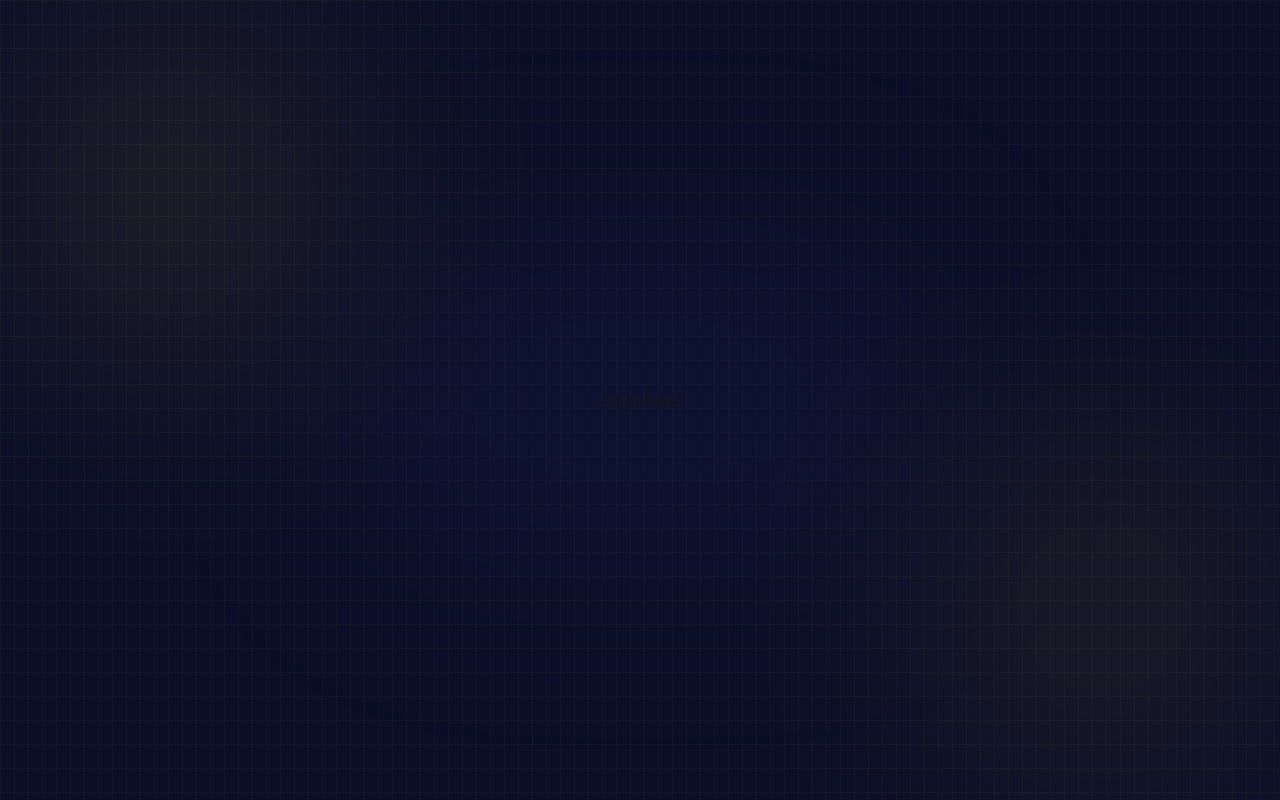
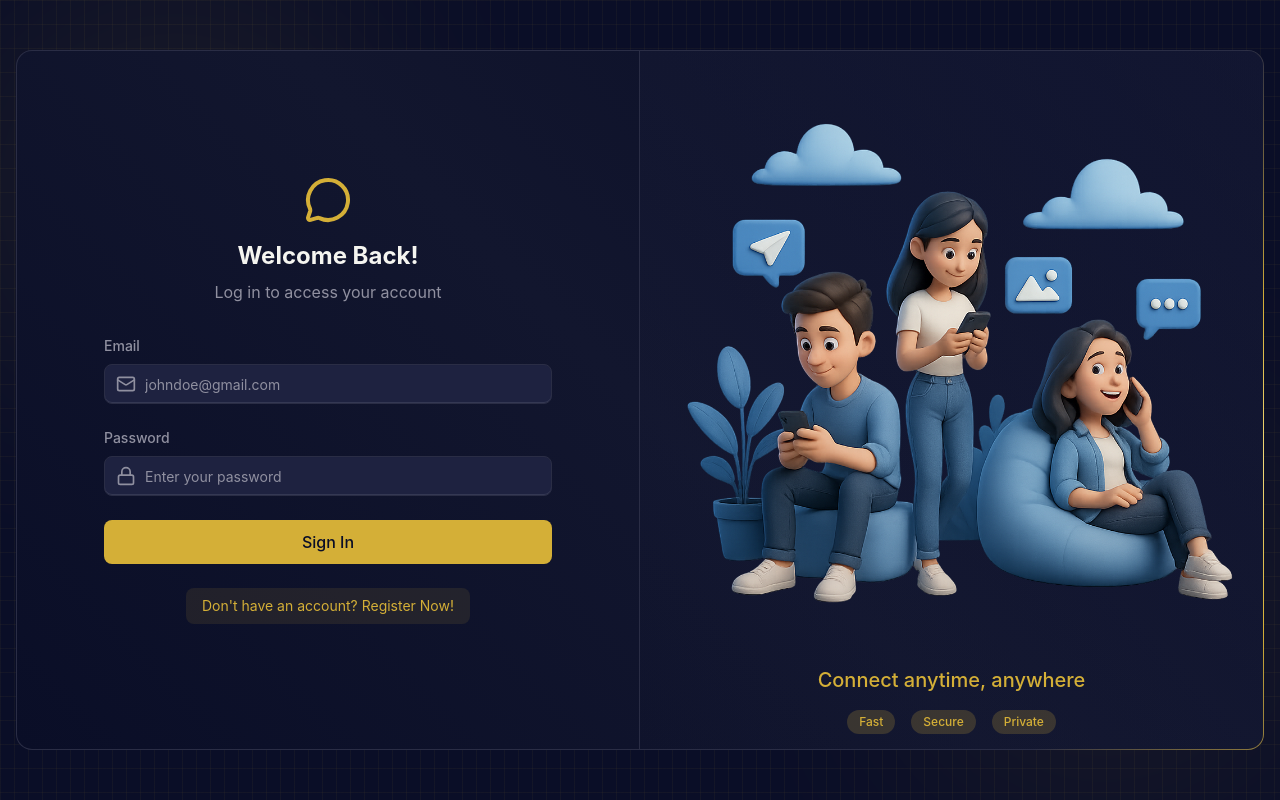
Before and after one commit to hemjaygfx/NexTalk, a React app in the folder frontend/: page /login in a window 1280 px wide. Built offline with nearby package versions, Linux system fonts and the light colour scheme; no server answers; the HTML template or start-up script is replaced by a standard one.

Commit message:
login & logout implemented

```diff
--- a/frontend/src/components/BorderAnimatedContainer.jsx
+++ b/frontend/src/components/BorderAnimatedContainer.jsx
@@ -1,6 +1,3 @@
-
-
-
 
 function BorderAnimatedContainer({ children }) {
   return (
--- a/frontend/src/index.css
+++ b/frontend/src/index.css
@@ -22,9 +22,10 @@
   @apply focus:ring-2 focus:ring-[#d4af37] focus:border-transparent;
 }
 
-.auth-input-icon {
-  @apply absolute left-3 top-1/2 -translate-y-1/2 text-[#9090a0] size-5;
+  .auth-input-icon {
+  @apply absolute left-3 top-1/2 -translate-y-1/2 text-[#9090a0] size-5 z-10;
 }
+
 
 .auth-input-label {
   @apply block text-sm font-medium text-[#9090a0] mb-2;
--- a/frontend/src/pages/ChatPage.jsx
+++ b/frontend/src/pages/ChatPage.jsx
@@ -1,39 +1,14 @@
 
+import { useAuthStore } from "../store/useAuthStore";
 
 function ChatPage() {
+  const { logout } = useAuthStore();
   return (
     <div className="w-full min-h-screen flex items-center justify-center">
-      <h1 className="text-2xl" style={{ color: "#f5f5f0" }}>Chat Page (coming soon)</h1>
+      <button onClick={logout} className="px-4 py-2 bg-blue-500 text-white rounded hover:bg-blue-600">
+        Logout
+      </button>
     </div>
   );
 }
-
 export default ChatPage;
-
-/*
- FORM ILLUSTRATION - RIGHT SIDE
-<div className="hidden md:w-1/2 md:flex items-center justify-center p-6 bg-gradient-to-bl from-slate-800/20 to-transparent">
-  <div>
-    <img
-      src="/signup.png"
-      alt="People using mobile devices"
-      className="w-full h-auto object-contain"
-    />
-    <div className="mt-6 text-center">
-      <h3 className="text-xl font-medium text-cyan-400">Start Your Journey Today</h3>
-
-      <div className="mt-4 flex justify-center gap-4">
-        <span className="auth-badge">Free</span>
-        <span className="auth-badge">Easy Setup</span>
-        <span className="auth-badge">Private</span>
-      </div>
-    </div>
-  </div>
-</div>
-</div>
-</BorderAnimatedContainer>
-</div>
-</div>
-);
-}
- */
--- a/frontend/src/pages/LoginPage.jsx
+++ b/frontend/src/pages/LoginPage.jsx
@@ -1,13 +1,109 @@
 
-
-
-
-import React from 'react'
+import { useState } from "react";
+import { useAuthStore } from "../store/useAuthStore";
+import BorderAnimatedContainer from "../components/BorderAnimatedContainer";
+import { MessageCircleIcon, MailIcon, LoaderIcon, LockIcon } from "lucide-react";
+import { Link } from "react-router-dom";
 
 function LoginPage() {
+  const [formData, setFormData] = useState({ email: "", password: "" });
+  const { login, isLoggingIn } = useAuthStore();
+
+  const handleSubmit = (e) => {
+    e.preventDefault();
+    login(formData);
+  };
+
   return (
-    <div>LoginPage</div>
-  )
+    <div className="w-full flex items-center justify-center p-4">
+      <div className="relative w-full max-w-7xl md:h-[700px] h-[650px]">
+        <BorderAnimatedContainer>
+          <div className="w-full flex flex-col md:flex-row">
+            {/* FORM COLUMN - LEFT SIDE */}
+            <div className="md:w-1/2 p-8 flex items-center justify-center md:border-r border-[#2a2d45]">
+              <div className="w-full max-w-md">
+                {/* HEADING TEXT */}
+                <div className="text-center mb-8">
+                  <MessageCircleIcon className="w-12 h-12 mx-auto text-[#d4af37] mb-4" />
+                  <h2 className="text-2xl font-bold text-[#f5f5f0] mb-2">Welcome Back!</h2>
+                  <p className="text-[#9090a0]">Log in to access your account</p>
+                </div>
+
+                {/* FORM */}
+                <form onSubmit={handleSubmit} className="space-y-6">
+                  {/* EMAIL INPUT */}
+                  <div>
+                    <label className="auth-input-label">Email</label>
+                    <div className="relative">
+                      <MailIcon className="auth-input-icon" />
+
+                      <input
+                        type="email"
+                        value={formData.email}
+                        onChange={(e) => setFormData({ ...formData, email: e.target.value })}
+                        className="input"
+                        placeholder="johndoe@gmail.com"
+                      />
+                    </div>
+                  </div>
+
+                  {/* PASSWORD INPUT */}
+                  <div>
+                    <label className="auth-input-label">Password</label>
+                    <div className="relative">
+                      <LockIcon className="auth-input-icon" />
+
+                      <input
+                        type="password"
+                        value={formData.password}
+                        onChange={(e) => setFormData({ ...formData, password: e.target.value })}
+                        className="input"
+                        placeholder="Enter your password"
+                      />
+                    </div>
+                  </div>
+
+                  {/* SUBMIT BUTTON */}
+                  <button className="auth-btn" type="submit" disabled={isLoggingIn}>
+                    {isLoggingIn ? (
+                      <LoaderIcon className="w-full h-5 animate-spin text-center" />
+                    ) : (
+                      "Sign In"
+                    )}
+                  </button>
+                </form>
+
+                <div className="mt-6 text-center">
+                  <Link to="/register" className="auth-link">
+                    Don't have an account? Register Now!
+                  </Link>
+                </div>
+              </div>
+            </div>
+
+            {/* FORM ILLUSTRATION - RIGHT SIDE */}
+            <div className="hidden md:w-1/2 md:flex items-center justify-center p-6 bg-gradient-to-bl from-[#1e2240]/40 to-transparent">
+              <div>
+                <img
+                  src="/login.png"
+                  alt="People using mobile devices"
+                  className="w-full h-auto object-contain"
+                />
+                <div className="mt-6 text-center">
+                  <h3 className="text-xl font-medium text-[#d4af37]">Connect anytime, anywhere</h3>
+
+                  <div className="mt-4 flex justify-center gap-4">
+                    <span className="auth-badge">Fast</span>
+                    <span className="auth-badge">Secure</span>
+                    <span className="auth-badge">Private</span>
+                  </div>
+                </div>
+              </div>
+            </div>
+          </div>
+        </BorderAnimatedContainer>
+      </div>
+    </div>
+  );
 }
-
-export default LoginPage
+export default LoginPage;
--- a/frontend/src/pages/RegisterPage.jsx
+++ b/frontend/src/pages/RegisterPage.jsx
@@ -1,7 +1,14 @@
 import { useState } from "react";
 import { useAuthStore } from "../store/useAuthStore";
 import BorderAnimatedContainer from "../components/BorderAnimatedContainer";
-import { MessageCircleIcon, LockIcon, MailIcon, UserIcon, AtSignIcon, LoaderIcon } from "lucide-react";
+import {
+  MessageCircleIcon,
+  LockIcon,
+  MailIcon,
+  UserIcon,
+  AtSignIcon,
+  LoaderIcon
+} from "lucide-react";
 import { Link } from "react-router-dom";
 
 function RegisterPage() {
@@ -123,7 +130,7 @@ function RegisterPage() {
                   className="w-full h-auto object-contain"
                 />
                 <div className="mt-6 text-center">
-                  <h3 className="text-xl font-medium text-[#d4af37]">Join Our Community</h3>
+                  <h3 className="text-xl font-medium text-[#d4af37]">Join Our Community Now</h3>
 
                   <div className="mt-4 flex justify-center gap-4">
                     <span className="auth-badge">Free</span>
--- a/frontend/src/store/useAuthStore.js
+++ b/frontend/src/store/useAuthStore.js
@@ -1,4 +1,3 @@
-
 
 import { create } from "zustand";
 import { axiosInstance } from "../lib/axios";
@@ -8,12 +7,13 @@ export const useAuthStore = create((set) => ({
   authUser: null,
   isCheckingAuth: true,
   isRegistering: false,
+  isLoggingIn: false,
 
   checkAuth: async () => {
     set({ isCheckingAuth: true });
     try {
       const response = await axiosInstance.get("/auth/check");
-      set({ authUser: response.data});
+      set({ authUser: response.data });
     } catch (error) {
       console.log("Error checking auth:", error);
       set({ authUser: null });
@@ -21,19 +21,44 @@ export const useAuthStore = create((set) => ({
       set({ isCheckingAuth: false });
     }
   },
+
   register: async (data) => {
     set({ isRegistering: true });
     try {
       const response = await axiosInstance.post("/auth/register", data);
       set({ authUser: response.data });
 
-        // toast
       toast.success("Registration successful! You can now log in.");
-
     } catch (error) {
-        console.log("Error registering:", error);
+      toast.error(error.response?.data?.message || "Registration failed");
     } finally {
       set({ isRegistering: false });
     }
+  },
+
+  login: async (data) => {
+    set({ isLoggingIn: true });
+    try {
+      const response = await axiosInstance.post("/auth/login", data);
+      set({ authUser: response.data });
+
+      toast.success("Logged in successfully!");
+    } catch (error) {
+      toast.error(error.response?.data?.message || "Invalid credentials");
+    } finally {
+      set({ isLoggingIn: false });
     }
+  },
+
+  logout: async () => {
+    try {
+      await axiosInstance.post("/auth/logout");
+      set({ authUser: null });
+      toast.success("Logged out successfully!");
+    } catch (error) {
+      toast.error("Logout failed");
+      console.log("Error logging out:", error);
+    }
+  }
+
 }));
```
Also changed, not shown: frontend/public/login.png (added). Lines whose indentation alone changed are shown as unchanged.
